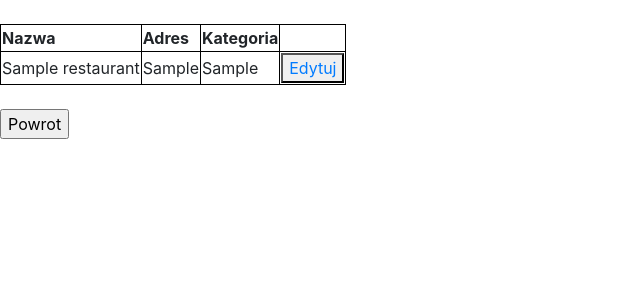
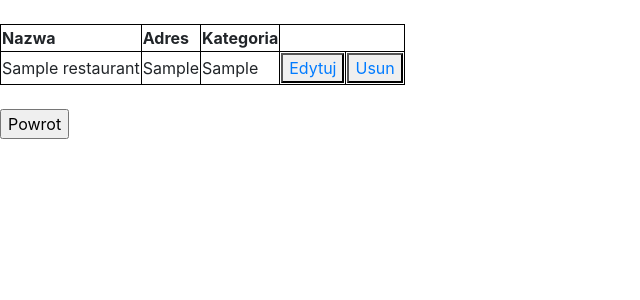
Before and after one commit to Kamyyyk/Food-delivery, a Django app: page /mysite/restaurants in a window 1280 px wide. Shown: the part 56-356 px from the top of the page, without its empty margins (0-640 px from the left). Run offline with Django 4.2, Linux system fonts and the light colour scheme; a user stored in the database is signed in; tables that the repository leaves empty hold one stand-in row (values such as "Sample post"); some libraries are stand-ins or nearby versions.

Commit message:
Added crud elements to restaurants.html

```diff
--- a/templates/mysite/restaurants.html
+++ b/templates/mysite/restaurants.html
@@ -19,6 +19,7 @@
                     <td>{{ restaurant.place }}</td>
                     <td>{{ restaurant.category }}</td>
                     <td><button type="button"><a href="{% url 'mysite:edit_restaurant' id=restaurant.id %}">Edytuj</a></button></td>
+                    <td><button><a href="{% url 'mysite:delete_restaurant' id=restaurant.id %}">Usun</a></button></td>
                     </tr>
                 {% endfor %}
         </table>
```
Also changed, not shown: templates/mysite/remove_restaurant.html (deleted).
